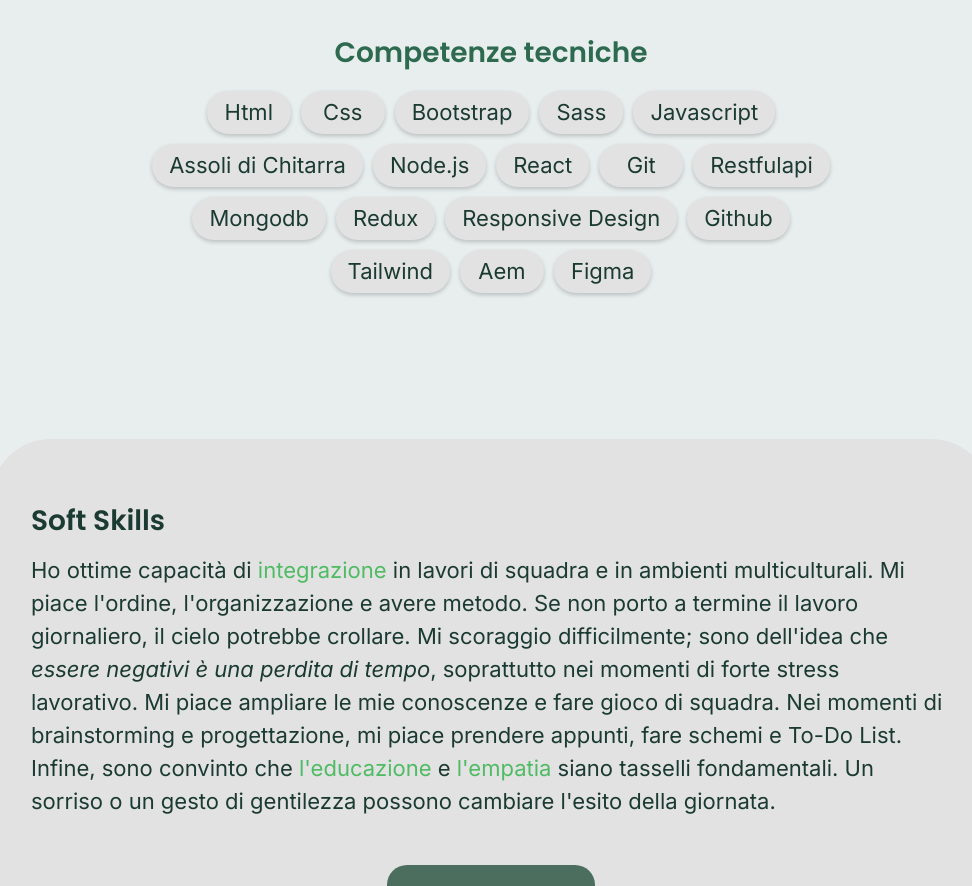
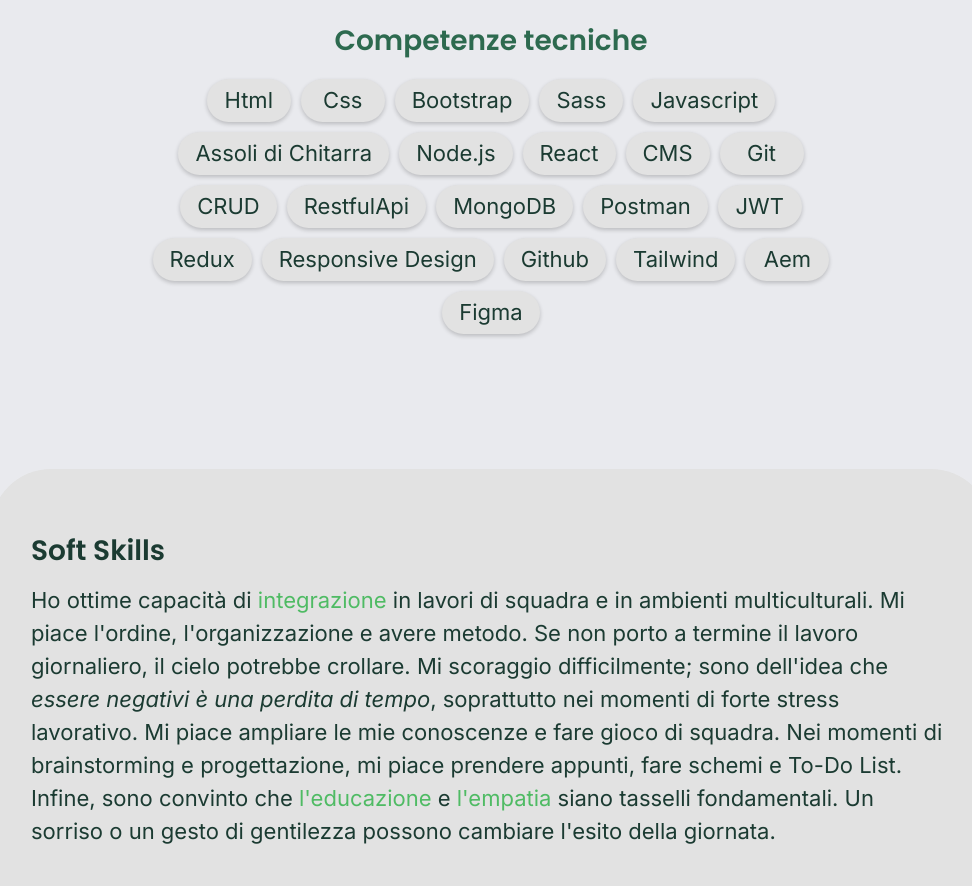
Before and after one commit to GiuseppeCaci/React-Sass-My-Portfolio, a React (Vite) app: page /about in a window 1280 px wide. Shown: the part 2160-3046 px from the top of the page, without its empty margins (149-1121 px from the left). Built offline with nearby package versions, Linux system fonts and the light colour scheme; no server answers.

Commit message:
testo, animazioni, Cv aggiornati

```diff
--- a/src/assets/styles/css/main.css
+++ b/src/assets/styles/css/main.css
@@ -1,3 +1,4 @@
+@charset "UTF-8";
 @import url("https://fonts.googleapis.com/css2?family=Roboto:wght@400;700&family=Open+Sans:wght@400;600&display=swap");
 @import url("https://fonts.googleapis.com/css2?family=Poppins:ital,wght@0,100;0,200;0,300;0,400;0,500;0,600;0,700;0,800;0,900;1,100;1,200;1,300;1,400;1,500;1,600;1,700;1,800;1,900&display=swap");
 @import url("https://fonts.googleapis.com/css2?family=Inter:ital,opsz,wght@0,14..32,100..900;1,14..32,100..900&family=Montserrat:ital,wght@0,100..900;1,100..900&family=Poppins:ital,wght@0,100;0,200;0,300;0,400;0,500;0,600;0,700;0,800;0,900;1,100;1,200;1,300;1,400;1,500;1,600;1,700;1,800;1,900&display=swap");
@@ -394,13 +395,13 @@
 .link-transition-left {
   opacity: 0;
   transform: translateX(40px);
-  transition: transform 0.4s ease-out, opacity 0.4s ease-out;
+  transition: transform 0.5s ease-out, opacity 0.5s ease-out;
 }
 
 .link-transition-right {
   opacity: 0;
   transform: translateX(-40px);
-  transition: transform 0.4s ease-out, opacity 0.4s ease-out;
+  transition: transform 0.5s ease-out, opacity 0.5s ease-out;
 }
 
 .link-transition-state {
@@ -647,7 +648,7 @@
 .container-invisible {
   opacity: 0;
   transform: translateY(-50px);
-  transition: transform 0.5s ease-out, opacity 0.5s ease-out;
+  transition: transform 0.3s ease-out, opacity 0.3s ease-out;
 }
 
 .visible {
@@ -834,7 +835,7 @@
 .container-invisible {
   opacity: 0;
   transform: translateY(-50px);
-  transition: transform 0.5s ease-out, opacity 0.5s ease-out;
+  transition: transform 0.3s ease-out, opacity 0.3s ease-out;
 }
 
 .visible {
@@ -1067,28 +1068,34 @@
   0% {
     background: #e0e5e5;
   }
-  33.3333% {
-    background: #f0f5f5;
-  }
-  66.666% {
-    background: #e6ecec;
+  25% {
+    background: #f0f5f5; /* Leggermente più chiaro */
+  }
+  50% {
+    background: #ece6ec;
+  }
+  75% {
+    background: #e6f0f0; /* Sfumatura di viola chiaro */
   }
   100% {
-    background: #f0f5f5;
+    background: #f0f5f5; /* Leggermente più chiaro */
   }
 }
 @keyframes color-change-light {
   0% {
     background: #e0e5e5;
   }
-  33.3333% {
-    background: #f0f5f5;
-  }
-  66.666% {
-    background: #e6ecec;
+  25% {
+    background: #f0f5f5; /* Leggermente più chiaro */
+  }
+  50% {
+    background: #ece6ec;
+  }
+  75% {
+    background: #e6f0f0; /* Sfumatura di viola chiaro */
   }
   100% {
-    background: #f0f5f5;
+    background: #f0f5f5; /* Leggermente più chiaro */
   }
 }
 .light-mode {
@@ -1409,7 +1416,7 @@
 }
 @media (min-width: 600px) and (max-width: 1024px) {
   .container-project {
-    padding: 30px 40px;
+    padding: 30px 40px 30px 40px;
     margin: 40px 0px;
     width: 100%;
     min-height: 40vh;
@@ -1458,7 +1465,12 @@
 }
 @media (max-width: 599px) {
   .projects-grid {
-    padding: 20px 10px;
+    padding: 20px 10px 20px 10px;
+  }
+}
+@media (min-width: 600px) and (max-width: 1024px) {
+  .projects-grid {
+    padding: 10px 30px 30px 30px;
   }
 }
 
@@ -1613,7 +1625,7 @@
 .container-invisible {
   opacity: 0;
   transform: translateY(-50px);
-  transition: transform 0.5s ease-out, opacity 0.5s ease-out;
+  transition: transform 0.3s ease-out, opacity 0.3s ease-out;
 }
 
 .visible {
@@ -1865,7 +1877,7 @@
 .container-invisible {
   opacity: 0;
   transform: translateY(-50px);
-  transition: transform 0.5s ease-out, opacity 0.5s ease-out;
+  transition: transform 0.3s ease-out, opacity 0.3s ease-out;
 }
 
 .visible {
@@ -2359,6 +2371,37 @@
   }
 }
 
+.portfolio-pm-title h1, .portfolio-pm-title h2, .portfolio-pm-title h3, .portfolio-pm-title h4, .portfolio-pm-title h5, .portfolio-pm-title h6 {
+  margin: 0;
+}
+@media (max-width: 599px) {
+  .portfolio-pm-title {
+    padding: 20px 0px 0px 0px;
+  }
+  .portfolio-pm-title p {
+    margin: 10px;
+  }
+}
+@media (min-width: 600px) and (max-width: 1024px) {
+  .portfolio-pm-title {
+    padding: 20px 0px 20px 0px;
+  }
+  .portfolio-pm-title h3 {
+    font-size: 1.75rem;
+  }
+  .portfolio-pm-title p {
+    margin: 20px;
+  }
+}
+@media (min-width: 1025px) {
+  .portfolio-pm-title {
+    padding: 40px 0px 0px 0px;
+  }
+  .portfolio-pm-title p {
+    margin: 20px 30px 30px 30px;
+  }
+}
+
 .flex-center-column {
   display: flex;
   flex-direction: column;
@@ -2405,7 +2448,7 @@
 .container-invisible {
   opacity: 0;
   transform: translateY(-50px);
-  transition: transform 0.5s ease-out, opacity 0.5s ease-out;
+  transition: transform 0.3s ease-out, opacity 0.3s ease-out;
 }
 
 .visible {
@@ -2638,28 +2681,34 @@
   0% {
     background: #e0e5e5;
   }
-  33.3333% {
-    background: #f0f5f5;
-  }
-  66.666% {
-    background: #e6ecec;
+  25% {
+    background: #f0f5f5; /* Leggermente più chiaro */
+  }
+  50% {
+    background: #ece6ec;
+  }
+  75% {
+    background: #e6f0f0; /* Sfumatura di viola chiaro */
   }
   100% {
-    background: #f0f5f5;
+    background: #f0f5f5; /* Leggermente più chiaro */
   }
 }
 @keyframes color-change-light {
   0% {
     background: #e0e5e5;
   }
-  33.3333% {
-    background: #f0f5f5;
-  }
-  66.666% {
-    background: #e6ecec;
+  25% {
+    background: #f0f5f5; /* Leggermente più chiaro */
+  }
+  50% {
+    background: #ece6ec;
+  }
+  75% {
+    background: #e6f0f0; /* Sfumatura di viola chiaro */
   }
   100% {
-    background: #f0f5f5;
+    background: #f0f5f5; /* Leggermente più chiaro */
   }
 }
 .light-mode {
@@ -2833,7 +2882,7 @@
 .container-invisible {
   opacity: 0;
   transform: translateY(-50px);
-  transition: transform 0.5s ease-out, opacity 0.5s ease-out;
+  transition: transform 0.3s ease-out, opacity 0.3s ease-out;
 }
 
 .visible {
@@ -3145,28 +3194,34 @@
   0% {
     background: #e0e5e5;
   }
-  33.3333% {
-    background: #f0f5f5;
-  }
-  66.666% {
-    background: #e6ecec;
+  25% {
+    background: #f0f5f5; /* Leggermente più chiaro */
+  }
+  50% {
+    background: #ece6ec;
+  }
+  75% {
+    background: #e6f0f0; /* Sfumatura di viola chiaro */
   }
   100% {
-    background: #f0f5f5;
+    background: #f0f5f5; /* Leggermente più chiaro */
   }
 }
 @keyframes color-change-light {
   0% {
     background: #e0e5e5;
   }
-  33.3333% {
-    background: #f0f5f5;
-  }
-  66.666% {
-    background: #e6ecec;
+  25% {
+    background: #f0f5f5; /* Leggermente più chiaro */
+  }
+  50% {
+    background: #ece6ec;
+  }
+  75% {
+    background: #e6f0f0; /* Sfumatura di viola chiaro */
   }
   100% {
-    background: #f0f5f5;
+    background: #f0f5f5; /* Leggermente più chiaro */
   }
 }
 .light-mode {
@@ -3486,7 +3541,7 @@
 }
 @media (max-width: 599px) {
   .pm-title {
-    padding: 50px 0px 20px 0px;
+    padding: 40px 0px 20px 0px;
   }
   .pm-title p {
     margin: 10px;
@@ -3494,7 +3549,7 @@
 }
 @media (min-width: 600px) and (max-width: 1024px) {
   .pm-title {
-    padding: 70px 0px 40px 0px;
+    padding: 50px 0px 40px 0px;
   }
   .pm-title p {
     margin: 20px;
--- a/src/assets/styles/scss/base/_space.scss
+++ b/src/assets/styles/scss/base/_space.scss
@@ -43,13 +43,13 @@
   }
 
   @include respond-to(mobile) {
-    padding: 50px 0px 20px 0px;
+    padding: 40px 0px 20px 0px;
     p {
       margin: 10px;
     }
   }
   @include respond-to(tablet) {
-    padding: 70px 0px 40px 0px;
+    padding: 50px 0px 40px 0px;
     p {
       margin: 20px;
     }
--- a/src/assets/styles/scss/layout/_container.scss
+++ b/src/assets/styles/scss/layout/_container.scss
@@ -47,7 +47,7 @@
 .container-invisible{
   opacity: 0;
   transform: translateY(-50px);
-  transition: transform 0.5s ease-out, opacity 0.5s ease-out;
+  transition: transform 0.3s ease-out, opacity 0.3s ease-out;
 }
 
 .visible{
--- a/src/assets/styles/scss/layout/_header.scss
+++ b/src/assets/styles/scss/layout/_header.scss
@@ -252,13 +252,13 @@
 .link-transition-left{
   opacity: 0;
   transform: translateX(+40px);
-  transition: transform 0.4s ease-out, opacity 0.4s ease-out;
+  transition: transform 0.5s ease-out, opacity 0.5s ease-out;
 }
 
 .link-transition-right{
   opacity: 0;
   transform: translateX(-40px);
-  transition: transform 0.4s ease-out, opacity 0.4s ease-out;
+  transition: transform 0.5s ease-out, opacity 0.5s ease-out;
 }
 
 
--- a/src/assets/styles/scss/main.scss
+++ b/src/assets/styles/scss/main.scss
@@ -2,7 +2,7 @@
 @import 'layout/header';
 @import 'layout/footer';
 @import 'layout/container';
-@import 'layout/gallery';
+@import 'layout/_gallery.scss';
 @import 'pages/_home.scss';
 @import 'pages/_about.scss';
 @import 'pages/_portfolio.scss';
--- a/src/assets/styles/scss/pages/_home.scss
+++ b/src/assets/styles/scss/pages/_home.scss
@@ -74,7 +74,7 @@
   }
 
   @include respond-to(tablet) {
-    padding: 30px 40px;
+    padding: 30px 40px 30px 40px;
     margin: 40px 0px;
     width: 100%;
     min-height: 40vh;
@@ -119,7 +119,10 @@
   justify-content: center;
 
   @include respond-to(mobile) {
-    padding: 20px 10px;
+    padding: 20px 10px 20px 10px;
+  }
+  @include respond-to(tablet) {
+    padding: 10px 30px 30px 30px;
   }
 }
 
--- a/src/assets/styles/scss/pages/_portfolio.scss
+++ b/src/assets/styles/scss/pages/_portfolio.scss
@@ -244,3 +244,32 @@
     }
   }
 }
+
+
+.portfolio-pm-title{
+  h1, h2, h3, h4, h5, h6 {
+    margin: 0;
+  }
+
+  @include respond-to(mobile) {
+    padding: 20px 0px 0px 0px;
+    p {
+      margin: 10px;
+    }
+  }
+  @include respond-to(tablet) {
+    h3{
+      font-size: $font-title-m;
+    }
+    padding: 20px 0px 20px 0px;
+    p {
+      margin: 20px;
+    }
+  }
+  @include respond-to(desktop) {
+    padding: 40px 0px 0px 0px;
+    p {
+      margin: 20px 30px 30px 30px;
+    }
+  }
+}
--- a/src/pages/About.jsx
+++ b/src/pages/About.jsx
@@ -21,9 +21,13 @@
     "Assoli di Chitarra",
     "Node.js",
     "React",
+    "CMS",
     "Git",
-    "Restfulapi",
-    "Mongodb",
+    "CRUD",
+    "RestfulApi",
+    "MongoDB",
+    "Postman",
+    "JWT",
     "Redux",
     "Responsive Design",
     "Github",
--- a/src/pages/Contact.jsx
+++ b/src/pages/Contact.jsx
@@ -31,7 +31,7 @@
             <li>
               <EmailIcon fontSize="large"/>
               <a href={`mailto:${import.meta.env.VITE_EMAIL}`}>
-                giuseppe.caci@libero.it{" "}
+                giuseppe.caci97@libero.it{" "}
               </a>{" "}
             </li>
             <li>
--- a/src/pages/Portfolio.jsx
+++ b/src/pages/Portfolio.jsx
@@ -33,14 +33,14 @@
               <p>
                 <Link to="/portfolio/collaborazione-01">Publicis Sapient.</Link>
               </p>
-              <p>2023</p>
+              <p>2023/24</p>
               <span className="line-portfolio"></span>
             </div>
           </div>
         </div>
         <div className={`container-base flex-center-column container-invisible ${isVisible ? 'visible' : ''}`}>
         <div className="container-project">
-            <div className="flex-center-column pm-title">
+            <div className="flex-center-column portfolio-pm-title">
               <h3>Progetti</h3>
             </div>
             <div className="projects-grid">
```
Also changed, not shown: src/assets/styles/scss/themes/_lightMode.scss (+17 -10 lines), 2 other files (tests, documents, lock files or other folders).
